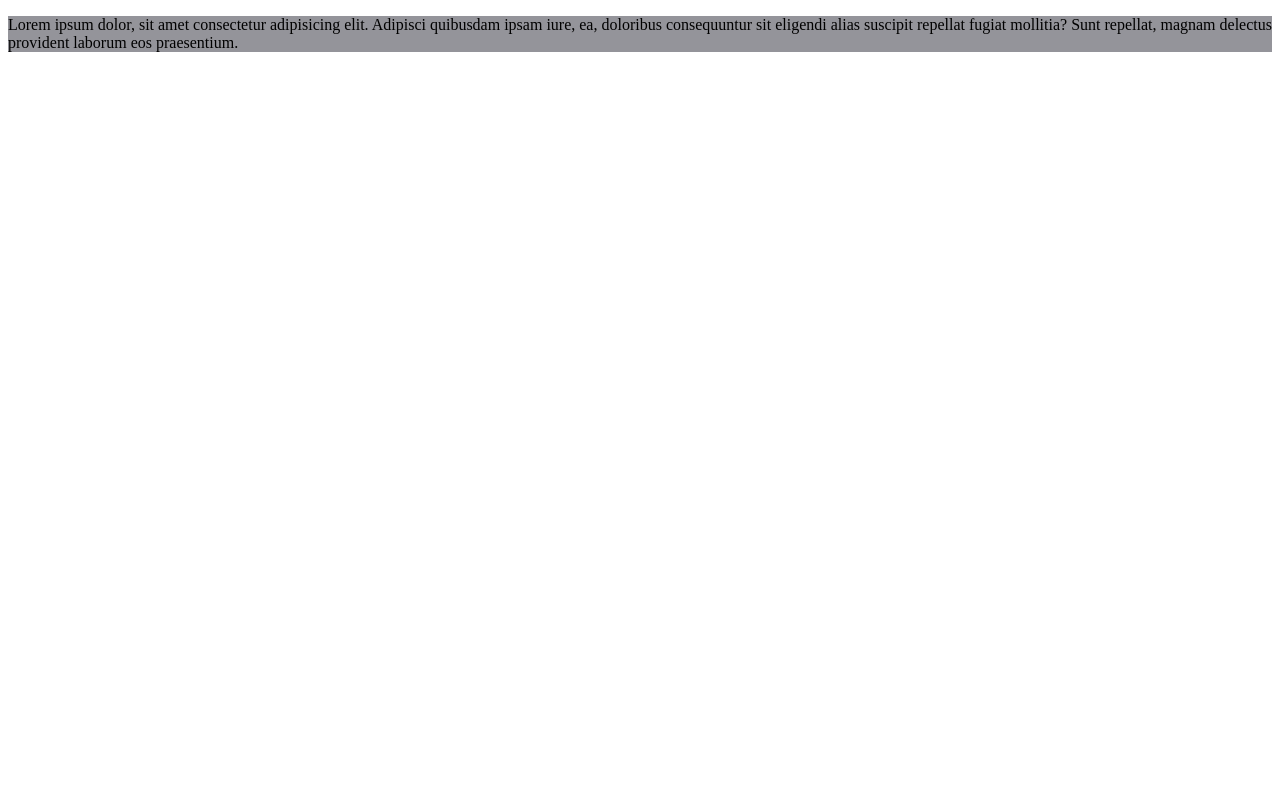
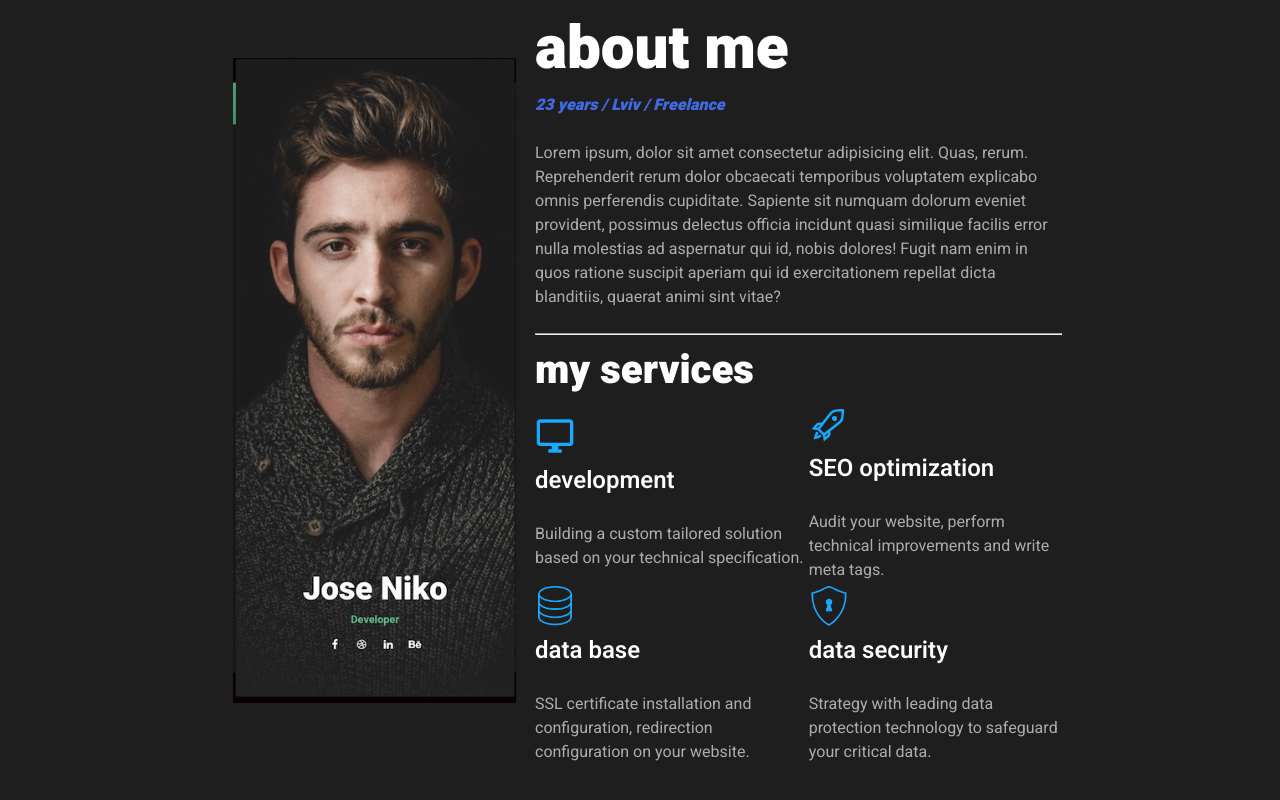
Before and after one commit to Iby7/iby7.github.io, a plain HTML site: page index.html in a window 1280 px wide. Drawn offline with Linux system fonts and the light colour scheme.

Commit message:
Assignment Completed

```diff
--- a/index.html
+++ b/index.html
@@ -5,16 +5,73 @@
     <meta charset="UTF-8">
     <meta http-equiv="X-UA-Compatible" content="IE=edge">
     <meta name="viewport" content="width=device-width, initial-scale=1.0">
-    <title>Document</title>
+    <title>Muhammad Ibrahim' CV</title>
     <link rel="preconnect" href="https://fonts.gstatic.com">
-    <link href="https://fonts.googleapis.com/css2?family=Poppins:wght@200&display=swap" rel="stylesheet">
-    <link rel="stylesheet" href="./styles/style.css">
+    <link href="https://fonts.googleapis.com/css2?family=Heebo:wght@300;400;500;600;900&display=swap" rel="stylesheet">
+    <link rel="stylesheet" href="/styles/style.css">
 </head>
 
 <body>
-    <p class="para">Lorem ipsum dolor, sit amet consectetur adipisicing elit. Adipisci quibusdam ipsam iure, ea,
-        doloribus consequuntur sit eligendi alias suscipit repellat fugiat mollitia? Sunt repellat, magnam delectus
-        provident laborum eos praesentium.</p>
+    <table width="850px">
+        <tr>
+            <td rowspan="6">
+                <div class="image">
+                    <img src="./images/sample.png" alt="sample">
+                </div>
+            </td>
+        </tr>
+        <tr>
+            <td colspan="2">
+                <div class="head1">
+                    <h1>about me</h1>
+                </div>
+                <div class="bio">
+                    <h4><i>23 years  /   Lviv   /   Freelance</i></h4> <br>
+                </div>
+                <p>Lorem ipsum, dolor sit amet consectetur adipisicing elit. Quas, rerum. Reprehenderit rerum dolor
+                    obcaecati temporibus voluptatem explicabo omnis perferendis cupiditate. Sapiente sit numquam dolorum
+                    eveniet provident, possimus delectus officia incidunt quasi similique facilis error nulla molestias
+                    ad aspernatur qui id, nobis dolores! Fugit nam enim in quos ratione suscipit aperiam qui id
+                    exercitationem repellat dicta blanditiis, quaerat animi sint vitae?
+                </p>
+                <br>
+                <hr>
+            </td>
+        </tr>
+        <tr>
+        <tr>
+            <td colspan="2">
+                <div class="services">
+                    <h1>my services</h1>
+                </div>
+            </td>
+        </tr>
+        <tr>
+            <td>
+                <img src="./images/monitor.png" alt="development" height="40px" width="40px"> <br>
+                <h2>development</h2> <br>
+                <p>Building a custom tailored solution based on your technical specification.</p>
+            </td>
+            <td>
+                <img src="./images/rocket.png" alt="SEO" height="40px" width="40px"> <br>
+                <h2>SEO optimization</h2> <br>
+                <p>Audit your website, perform technical improvements and write meta tags.</p>
+            </td>
+        </tr>
+        <tr>
+            <td>
+                <img src="./images/database.png" alt="database" height="40px" width="40px"> <br>
+                <h2>data base</h2> <br>
+                <p>SSL certificate installation and configuration, redirection configuration on your website.</p>
+            </td>
+            <td>
+                <img src="./images/datasecurity.png" alt="datasecurity" height="40px" width="40px"> <br>
+                <h2>data security</h2> <br>
+                <p>Strategy with leading data protection technology to safeguard your critical data.</p>
+            </td>
+        </tr>
+
+    </table>
 </body>
 
 </html>
--- a/styles/style.css
+++ b/styles/style.css
@@ -1,9 +1,37 @@
-@import url('https://fonts.googleapis.com/css2?family=Open+Sans:wght@300&family=Poppins:wght@200&display=swap');
-/* * {
-    font-family: 'Poppins', sans-serif;
-} */
-.para {
-    background-color: rgba(42, 42, 54, 0.5);
-    color: rgb(0, 0, 0);
-    /* opacity: 0.5;
-    font-family: 'Poppins', sans-serif;} */
+* {
+    font-family: 'Heebo', sans-serif;
+    background-color: rgb(31, 30, 30);
+    max-width: 1200;
+    margin: auto;
+}
+
+.image {
+    width: 500;
+    margin: 15px;
+}
+
+.head1 {
+    color: #fff;
+    font-size: 30px;
+    font-weight: 900;
+}
+
+.bio {
+    color: royalblue;
+    font-weight: 300;
+}
+
+p {
+    color: rgb(173, 172, 172);
+}
+
+.services {
+    color: #fff;
+    font-size: 20px;
+    font-weight: 600;
+}
+
+h2 {
+    color: #fff;
+    font-weight: 600;
+}
```
Also changed, not shown: images/database.png (added), images/datasecurity.png (added), images/monitor.png (added), images/rocket.png (added), images/sample.png (added), niko-resume-website-template.jpg (added).
